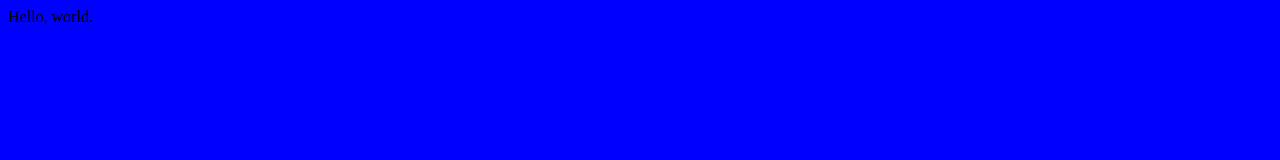
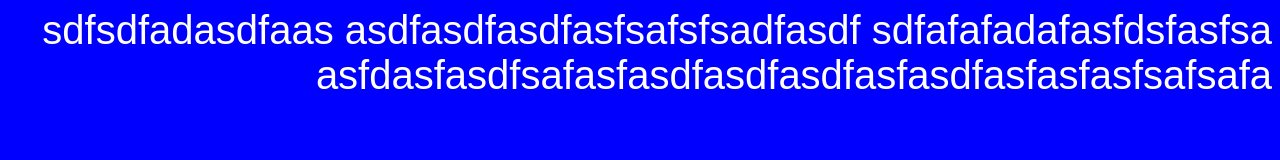
Before and after one commit to mong3270/mong3270.github.io, a plain HTML site: page index.html in a window 1280 px wide. Drawn offline with Linux system fonts and the light colour scheme.

Commit message:
some message

```diff
--- a/index.html
+++ b/index.html
@@ -5,6 +5,10 @@
 		<link href="styles.css" rel="stylesheet">
 	</head>
 	<body>
-		Hello, world.
-	</body>
+
+		</body>
+
+	sdfsdfadasdfaas	asdfasdfasdfasfsafsfsadfasdf
+	sdfafafadafasfdsfasfsa
+	asfdasfasdfsafasfasdfasdfasdfasfasdfasfasfasfsafsafa
 </html>
--- a/styles.css
+++ b/styles.css
@@ -1,3 +1,11 @@
 body {
     background-color: blue;
+    color: red;
+    color: white;
+    font-size: 40px;
+    font-family: "arial";
+    text-align: right;
 }
+
+p {
+    margin: 100px;
```
Also changed, not shown: .c9/metadata/workspace/index.html, .c9/metadata/workspace/styles.css, 1 other file.
